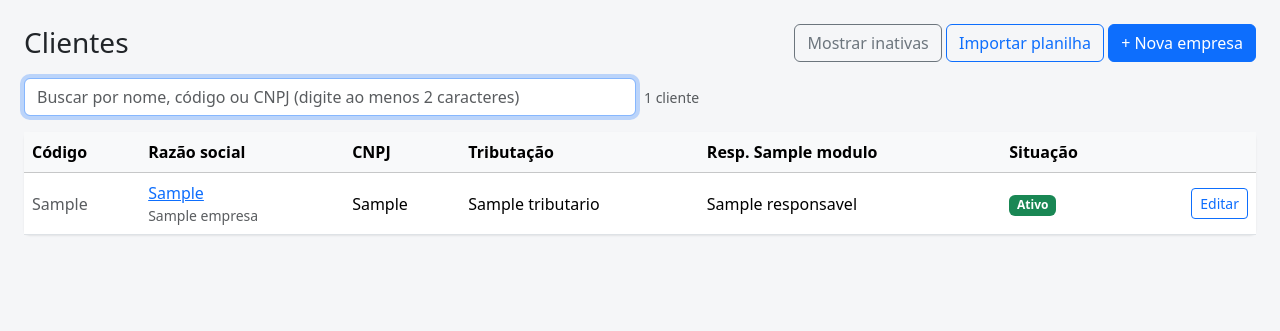
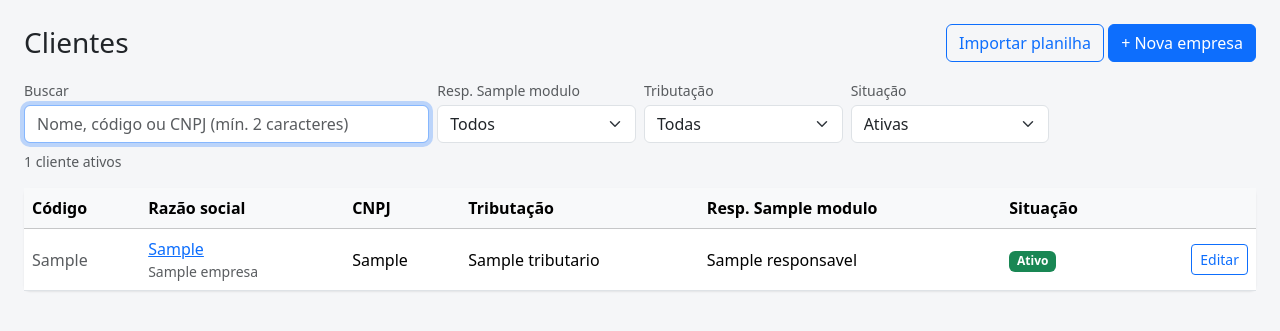
Before and after one commit to hudcarvalho/firstproject, a Flask app: page /empresas in a window 1280 px wide. Shown: the part 56-387 px from the top of the page. Run offline with Flask 3, Linux system fonts and the light colour scheme; a user stored in the database is signed in; tables that the repository leaves empty hold one stand-in row (values such as "Sample post"); parts of the project's set-up code (start-up, migrations or seed data) failed here and were passed over; some libraries are stand-ins or nearby versions.

Commit message:
Adiciona filtros de responsável, tributação e situação na lista de clientes
- Filtros combináveis entre si e com a busca, aplicados na hora
- Responsável por módulo ativo, com opção "sem responsável"
- Situação: ativas (padrão), inativas ou todas, substituindo o botão
  "Mostrar inativas" (o link antigo ?inativas=1 continua funcionando)
- Contador de resultados, "Limpar filtros" e filtros guardados no endereço

Co-Authored-By: Claude Opus 5.5 <noreply@anthropic.com>
Claude-Session: https://claude.ai/code/session_011kNbr5YKcV9vwtzxqVFpDu

```diff
--- a/app/routes.py
+++ b/app/routes.py
@@ -117,13 +117,20 @@ def painel(modulo):
 
 @bp.route("/empresas")
 def empresas_lista():
-    mostrar_inativas = request.args.get("inativas") == "1"
-    q = Empresa.query
-    if not mostrar_inativas:
-        q = q.filter_by(ativo=True)
+    # Todas as empresas vão para a página; busca e filtros rodam no navegador.
+    empresas = _com_relacionamentos(Empresa.query).order_by(Empresa.razao_social).all()
+    modulos = Modulo.ativos()
+    responsaveis = {}  # por módulo: responsáveis que aparecem na lista
+    for m in modulos:
+        nomes = {c.responsavel for e in empresas for c in e.controles
+                 if c.modulo_id == m.id and c.responsavel}
+        responsaveis[m.codigo] = sorted(nomes, key=lambda r: r.nome.lower())
+    regimes = sorted({e.regime for e in empresas}, key=lambda r: r.nome.lower())
     return render_template(
-        "empresas/lista.html", empresas=_com_relacionamentos(q).order_by(Empresa.razao_social).all(),
-        mostrar_inativas=mostrar_inativas, modulos=Modulo.ativos(),
+        "empresas/lista.html", empresas=empresas, modulos=modulos,
+        responsaveis=responsaveis, regimes=regimes,
+        # compatibilidade com o antigo link "Mostrar inativas"
+        situacao_inicial="todas" if request.args.get("inativas") == "1" else "",
     )
 
 
--- a/app/templates/empresas/lista.html
+++ b/app/templates/empresas/lista.html
@@ -5,37 +5,67 @@
 <div class="d-flex justify-content-between align-items-center mb-3">
   <h1 class="h3 mb-0">Clientes</h1>
   <div>
-    {% if mostrar_inativas %}<a class="btn btn-outline-secondary" href="{{ url_for('main.empresas_lista') }}">Ocultar inativas</a>
-    {% else %}<a class="btn btn-outline-secondary" href="{{ url_for('main.empresas_lista', inativas=1) }}">Mostrar inativas</a>{% endif %}
     {% if current_user.admin %}<a class="btn btn-outline-primary" href="{{ url_for('main.importar') }}">Importar planilha</a>{% endif %}
     <a class="btn btn-primary" href="{{ url_for('main.empresa_nova') }}">+ Nova empresa</a>
   </div>
 </div>
-<div class="row g-2 align-items-center mb-3">
-  <div class="col-md-6">
-    <input type="search" class="form-control" id="busca" placeholder="Buscar por nome, código ou CNPJ (digite ao menos 2 caracteres)" autocomplete="off" autofocus>
+
+<div class="row g-2 align-items-end mb-2" id="filtros">
+  <div class="col-lg-4 col-md-12">
+    <label class="form-label small text-muted mb-1" for="busca">Buscar</label>
+    <input type="search" class="form-control" id="busca" data-param="q" placeholder="Nome, código ou CNPJ (mín. 2 caracteres)" autocomplete="off" autofocus>
   </div>
-  <div class="col-md-6 small text-muted" id="busca-contador">{{ empresas|length }} cliente{{ 's' if empresas|length != 1 }}</div>
+  {% for m in modulos %}
+  <div class="col-lg-2 col-md-4">
+    <label class="form-label small text-muted mb-1" for="f-resp-{{ m.codigo }}">Resp. {{ m.nome }}</label>
+    <select class="form-select filtro" id="f-resp-{{ m.codigo }}" data-param="resp_{{ m.codigo }}" data-campo="resp{{ m.codigo }}">
+      <option value="">Todos</option>
+      <option value="0">— sem responsável —</option>
+      {% for r in responsaveis[m.codigo] %}<option value="{{ r.id }}">{{ r.nome }}</option>{% endfor %}
+    </select>
+  </div>
+  {% endfor %}
+  <div class="col-lg-2 col-md-4">
+    <label class="form-label small text-muted mb-1" for="f-regime">Tributação</label>
+    <select class="form-select filtro" id="f-regime" data-param="trib" data-campo="regime">
+      <option value="">Todas</option>
+      {% for r in regimes %}<option value="{{ r.id }}">{{ r.nome }}</option>{% endfor %}
+    </select>
+  </div>
+  <div class="col-lg-2 col-md-4">
+    <label class="form-label small text-muted mb-1" for="f-situacao">Situação</label>
+    <select class="form-select filtro" id="f-situacao" data-param="sit" data-campo="situacao">
+      <option value="">Ativas</option>
+      <option value="inativa">Inativas</option>
+      <option value="todas" {{ 'selected' if situacao_inicial == 'todas' }}>Todas</option>
+    </select>
+  </div>
 </div>
+<div class="d-flex align-items-center gap-3 mb-3 small">
+  <span class="text-muted" id="busca-contador"></span>
+  <a href="#" id="limpar-filtros" class="d-none">Limpar filtros</a>
+</div>
+
 <div class="card"><div class="table-responsive">
 <table class="table table-hover align-middle mb-0">
   <thead class="table-light"><tr><th>Código</th><th>Razão social</th><th>CNPJ</th><th>Tributação</th>
     {% for m in modulos %}<th>Resp. {{ m.nome }}</th>{% endfor %}<th>Situação</th><th></th></tr></thead>
   <tbody>
   {% for e in empresas %}
-    <tr class="linha-cliente" data-texto="{{ [e.codigo or '', e.razao_social, e.nome_fantasia or ''] | join(' ') }}" data-cnpj="{{ e.cnpj }}">
+    <tr class="linha-cliente" data-texto="{{ [e.codigo or '', e.razao_social, e.nome_fantasia or ''] | join(' ') }}" data-cnpj="{{ e.cnpj }}"
+        data-regime="{{ e.regime_id }}" data-situacao="{{ 'ativa' if e.ativo else 'inativa' }}"
+        {% for m in modulos %}{% set c = e.controle(m) %}data-resp{{ m.codigo }}="{{ c.responsavel_id if c and c.responsavel_id else 0 }}" {% endfor %}>
       <td class="text-muted">{{ e.codigo or '' }}</td>
       <td><a href="{{ url_for('main.empresa_detalhe', id=e.id) }}">{{ e.razao_social }}</a>{% if e.nome_fantasia %}<div class="small text-muted">{{ e.nome_fantasia }}</div>{% endif %}</td>
       <td class="text-nowrap">{{ e.cnpj_formatado }}</td>
-      <td>{{ e.regime.nome }}</td>
+      <td class="text-nowrap">{{ e.regime.nome }}</td>
       {% for m in modulos %}{% set c = e.controle(m) %}<td>{{ c.responsavel.nome if c and c.responsavel else '—' }}</td>{% endfor %}
       <td>{{ badge_ativo(e.ativo) }}</td>
       <td class="text-end"><a class="btn btn-sm btn-outline-primary" href="{{ url_for('main.empresa_editar', id=e.id) }}">Editar</a></td>
     </tr>
-  {% else %}
-    <tr><td colspan="{{ 6 + modulos|length }}" class="text-center text-muted py-4">Nenhuma empresa cadastrada.</td></tr>
   {% endfor %}
-  <tr id="busca-vazio" class="d-none"><td colspan="{{ 6 + modulos|length }}" class="text-center text-muted py-4">Nenhum cliente encontrado para essa busca.</td></tr>
+  <tr id="busca-vazio" class="d-none"><td colspan="{{ 6 + modulos|length }}" class="text-center text-muted py-4">
+    {% if empresas %}Nenhum cliente encontrado com esses filtros.{% else %}Nenhuma empresa cadastrada.{% endif %}</td></tr>
   </tbody>
 </table>
 </div></div>
@@ -45,40 +75,75 @@
 <script>
 (function () {
   const campo = document.getElementById('busca');
+  const filtros = Array.from(document.querySelectorAll('select.filtro'));
   const contador = document.getElementById('busca-contador');
   const vazio = document.getElementById('busca-vazio');
-  const total = {{ empresas|length }};
+  const limpar = document.getElementById('limpar-filtros');
   // sem acentos e em minúsculas, para "associacao" achar "ASSOCIAÇÃO"
-  const normalizar = t => t.normalize('NFD').replace(/[\u0300-\u036f]/g, '').toLowerCase();
+  const normalizar = t => t.normalize('NFD').replace(/[̀-ͯ]/g, '').toLowerCase();
   const linhas = Array.from(document.querySelectorAll('tr.linha-cliente')).map(tr => ({
-    tr, texto: normalizar(tr.dataset.texto), cnpj: tr.dataset.cnpj
+    tr, texto: normalizar(tr.dataset.texto), cnpj: tr.dataset.cnpj, dados: tr.dataset
   }));
   const plural = n => n + ' cliente' + (n === 1 ? '' : 's');
 
-  function filtrar() {
+  function passaNosFiltros(l) {
+    for (const f of filtros) {
+      const valor = f.value;
+      if (f.dataset.campo === 'situacao') {
+        if (valor === '' && l.dados.situacao !== 'ativa') return false;
+        if (valor === 'inativa' && l.dados.situacao !== 'inativa') return false;
+      } else if (valor !== '' && l.dados[f.dataset.campo] !== valor) {
+        return false;
+      }
+    }
+    return true;
+  }
+
+  function aplicar() {
     const termo = normalizar(campo.value.trim());
     const digitos = termo.replace(/\D/g, '');
-    const ativo = termo.length >= 2;
+    const buscando = termo.length >= 2;
     // CNPJ só a partir de 5 dígitos (ou digitado com pontuação), para "29" achar o código 29
     const buscaCnpj = digitos.length >= 5 || (digitos.length >= 2 && /[.\/-]/.test(termo));
-    let visiveis = 0;
+    let visiveis = 0, universo = 0;
     for (const l of linhas) {
-      const ok = !ativo || l.texto.includes(termo) || (buscaCnpj && l.cnpj.includes(digitos));
+      const filtrado = passaNosFiltros(l);
+      if (filtrado) universo++;
+      const ok = filtrado && (!buscando || l.texto.includes(termo) || (buscaCnpj && l.cnpj.includes(digitos)));
       l.tr.classList.toggle('d-none', !ok);
       if (ok) visiveis++;
     }
-    vazio.classList.toggle('d-none', visiveis > 0 || !linhas.length);
-    contador.textContent = ativo ? plural(visiveis) + ' de ' + total : plural(total);
-    // guarda a busca no endereço, para ela voltar ao retornar à página
+    vazio.classList.toggle('d-none', visiveis > 0);
+    const algumFiltro = buscando || filtros.some(f => f.value !== '');
+    contador.textContent = algumFiltro ? plural(visiveis) + ' de ' + linhas.length : plural(visiveis) + ' ativos';
+    limpar.classList.toggle('d-none', !algumFiltro);
+    for (const f of filtros) f.classList.toggle('border-primary', f.value !== '');
+
+    // guarda busca e filtros no endereço, para continuarem ao voltar à página
     const url = new URL(location);
-    ativo ? url.searchParams.set('q', campo.value.trim()) : url.searchParams.delete('q');
+    url.searchParams.delete('inativas');
+    buscando ? url.searchParams.set('q', campo.value.trim()) : url.searchParams.delete('q');
+    for (const f of filtros) f.value ? url.searchParams.set(f.dataset.param, f.value) : url.searchParams.delete(f.dataset.param);
     history.replaceState(null, '', url);
   }
 
-  campo.addEventListener('input', filtrar);
-  campo.addEventListener('keydown', e => { if (e.key === 'Escape') { campo.value = ''; filtrar(); } });
-  const inicial = new URLSearchParams(location.search).get('q');
-  if (inicial) { campo.value = inicial; filtrar(); }
+  campo.addEventListener('input', aplicar);
+  campo.addEventListener('keydown', e => { if (e.key === 'Escape') { campo.value = ''; aplicar(); } });
+  filtros.forEach(f => f.addEventListener('change', aplicar));
+  limpar.addEventListener('click', e => {
+    e.preventDefault();
+    campo.value = '';
+    filtros.forEach(f => { f.value = ''; });
+    aplicar();
+  });
+
+  const params = new URLSearchParams(location.search);
+  if (params.get('q')) campo.value = params.get('q');
+  for (const f of filtros) {
+    const v = params.get(f.dataset.param);
+    if (v !== null && Array.from(f.options).some(o => o.value === v)) f.value = v;
+  }
+  aplicar();
 })();
 </script>
 {% endblock %}
```
Also changed, not shown: tests/test_fluxo.py (+16 -0 lines).
